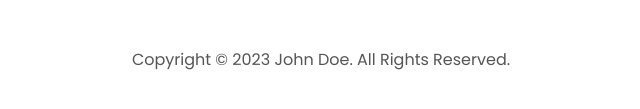
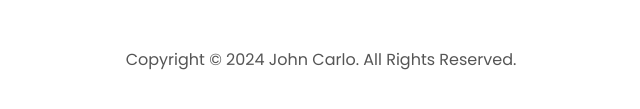
Before and after one commit to BlancoJohncarlo/Portfolio, a plain HTML site: page index.html in a window 1280 px wide. Shown: the part 3548-3657 px from the top of the page, 319-959 px from the left. Drawn offline with Linux system fonts and the light colour scheme.

Commit message:
Update index.html

```diff
--- a/index.html
+++ b/index.html
@@ -269,7 +269,7 @@ Equipped with a diverse skill set, I specialize in Editing, encoding, and progra
           </ul>
         </div>
       </nav>
-      <p>Copyright &#169; 2023 John Doe. All Rights Reserved.</p>
+      <p>Copyright &#169; 2024 John Carlo. All Rights Reserved.</p>
     </footer>
     <script src="script.js"></script>
   </body>
```
